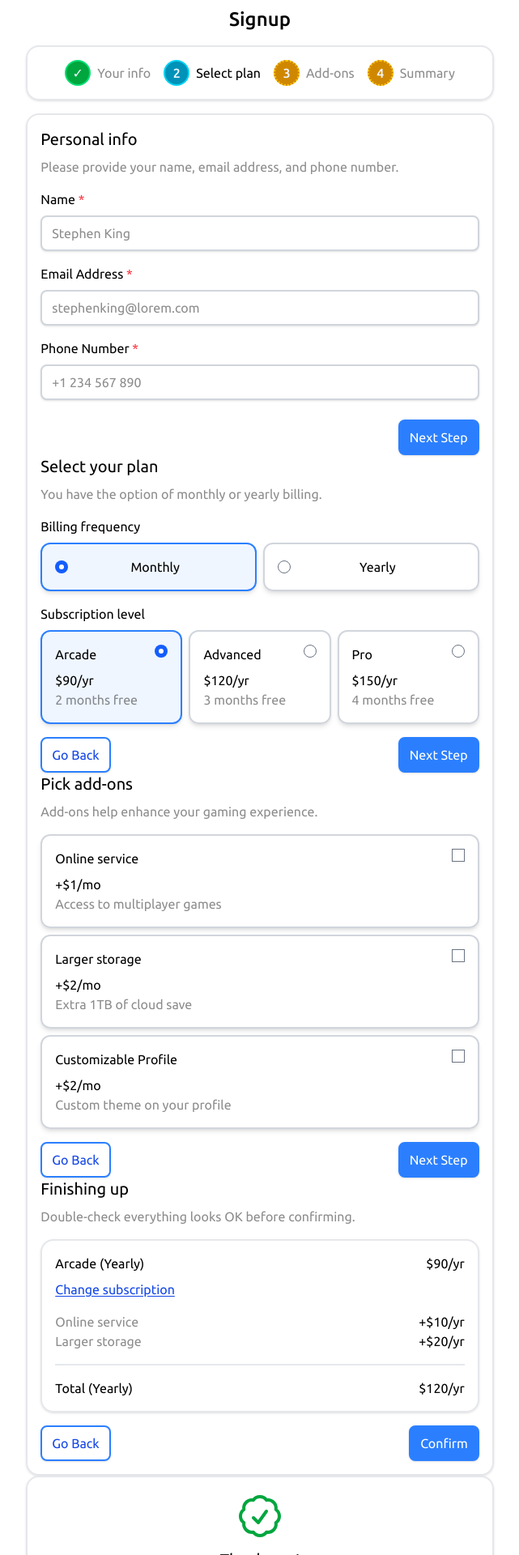
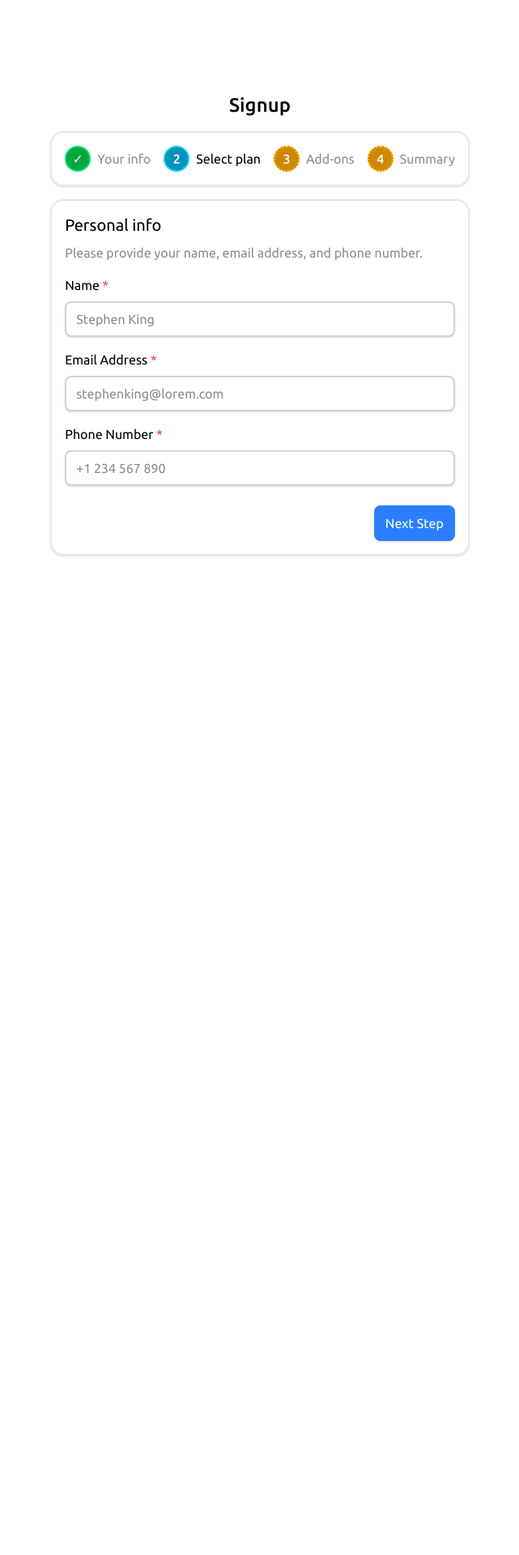
Before and after one commit to TheInitZero/react-multi-step-form, a React (Vite) app: page / in a window 1280 px wide. Shown: the top 1920 px of the page at 81% size, without its empty margins (319-960 px from the left). After the commit the page ends 800 px from the top, so only its background shows below. Built offline with nearby package versions, Linux system fonts and the light colour scheme.

Commit message:
feat: connect ConfirmationMessage and SignupForm to state

```diff
--- a/src/app.tsx
+++ b/src/app.tsx
@@ -14,8 +14,12 @@ import type { SubscriptionOptionProps } from './features/signup-form/select-plan
 import SubscriptionOption from './features/signup-form/select-plan/subscription-option';
 import type { AddOnsOptionProps } from './features/signup-form/add-ons/add-ons-option';
 import AddOnsOption from './features/signup-form/add-ons/add-ons-option';
+import { useMachine } from '@xstate/react';
+import { formProgressMachine } from './features/state/form-progress-state';
 
 export default function App() {
+  const [snapshot, send] = useMachine(formProgressMachine);
+
   const progressStepConfigs: ProgressStepProps[] = [
     { title: 'Your info', status: { kind: 'Completed', description: 'Completed' } },
     { title: 'Select plan', status: { kind: 'Started', description: 'Started' } },
@@ -159,7 +163,11 @@ export default function App() {
       </SignupProgress>
 
       <main>
+        {snapshot.hasTag('confirmation') ? (
+          <ConfirmationMessage />
+        ) : (
           <SignupForm>
+            {snapshot.hasTag('yourInfo') && (
               <YourInfo
                 inputs={
                   <>
@@ -171,13 +179,19 @@ export default function App() {
                 }
                 footer={
                   <div className="flex items-center justify-end">
-                <button type="button" className="btn-primary">
+                    <button
+                      type="button"
+                      className="btn-primary"
+                      onClick={() => send({ type: 'YOUR_INFO.NEXT', isInfoValid: true })}
+                    >
                       Next Step
                     </button>
                   </div>
                 }
               />
+            )}
 
+            {snapshot.hasTag('selectPlan') && (
               <SelectPlan
                 billingOptions={
                   <>
@@ -197,16 +211,26 @@ export default function App() {
                 }
                 footer={
                   <div className="flex items-center justify-between">
-                <button type="button" className="btn-ghost">
+                    <button
+                      type="button"
+                      className="btn-ghost"
+                      onClick={() => send({ type: 'SELECT_PLAN.BACK' })}
+                    >
                       Go Back
                     </button>
-                <button type="button" className="btn-primary">
+                    <button
+                      type="button"
+                      className="btn-primary"
+                      onClick={() => send({ type: 'SELECT_PLAN.NEXT' })}
+                    >
                       Next Step
                     </button>
                   </div>
                 }
               />
+            )}
 
+            {snapshot.hasTag('addOns') && (
               <AddOns
                 options={
                   <>
@@ -218,37 +242,55 @@ export default function App() {
                 }
                 footer={
                   <div className="flex items-center justify-between">
-                <button type="button" className="btn-ghost">
+                    <button
+                      type="button"
+                      className="btn-ghost"
+                      onClick={() => send({ type: 'ADD_ONS.BACK' })}
+                    >
                       Go Back
                     </button>
-                <button type="button" className="btn-primary">
+                    <button
+                      type="button"
+                      className="btn-primary"
+                      onClick={() => send({ type: 'ADD_ONS.NEXT' })}
+                    >
                       Next Step
                     </button>
                   </div>
                 }
               />
+            )}
 
+            {snapshot.hasTag('summary') && (
               <Summary
                 subscription={{ name: 'Arcade', billingPeriod: 'Yearly', price: 90 }}
                 addOns={[
                   { name: 'Online service', price: 10 },
                   { name: 'Larger storage', price: 20 },
                 ]}
-            onSubscriptionChange={() => {}}
+                onSubscriptionChange={() => send({ type: 'SUMMARY.CHANGE_SUBSCRIPTION' })}
                 footer={
                   <div className="flex items-center justify-between">
-                <button type="button" className="btn-ghost">
+                    <button
+                      type="button"
+                      className="btn-ghost"
+                      onClick={() => send({ type: 'SUMMARY.BACK' })}
+                    >
                       Go Back
                     </button>
-                <button type="submit" className="btn-primary">
+                    <button
+                      type="submit"
+                      className="btn-primary"
+                      onClick={() => send({ type: 'SUMMARY.NEXT' })}
+                    >
                       Confirm
                     </button>
                   </div>
                 }
               />
+            )}
           </SignupForm>
-
-        <ConfirmationMessage />
+        )}
       </main>
     </div>
   );
--- a/src/features/signup-form/signup-form.tsx
+++ b/src/features/signup-form/signup-form.tsx
@@ -5,5 +5,12 @@ type Props = {
 };
 
 export default function SignupForm({ children }: Props) {
-  return <form className="rounded-2xl border-2 border-gray-200 p-4 shadow-sm">{children}</form>;
+  return (
+    <form
+      className="rounded-2xl border-2 border-gray-200 p-4 shadow-sm"
+      onSubmit={(e) => e.preventDefault()}
+    >
+      {children}
+    </form>
+  );
 }
--- a/src/features/state/form-progress-state.ts
+++ b/src/features/state/form-progress-state.ts
@@ -55,6 +55,8 @@ export const formProgressMachine = setup({
 
   states: {
     yourInfo: {
+      tags: ['yourInfo'],
+
       on: {
         'YOUR_INFO.NEXT': {
           target: 'selectPlan',
@@ -69,6 +71,8 @@ export const formProgressMachine = setup({
     },
 
     selectPlan: {
+      tags: ['selectPlan'],
+
       on: {
         'SELECT_PLAN.BACK': {
           target: 'yourInfo',
@@ -87,6 +91,8 @@ export const formProgressMachine = setup({
     },
 
     addOns: {
+      tags: ['addOns'],
+
       on: {
         'ADD_ONS.BACK': {
           target: 'selectPlan',
@@ -105,6 +111,8 @@ export const formProgressMachine = setup({
     },
 
     summary: {
+      tags: ['summary'],
+
       on: {
         'SUMMARY.CHANGE_SUBSCRIPTION': {
           target: 'selectPlan',
@@ -126,6 +134,6 @@ export const formProgressMachine = setup({
       },
     },
 
-    confirmation: { type: 'final' },
+    confirmation: { tags: ['confirmation'], type: 'final' },
   },
 });
```
Lines whose indentation alone changed are shown as unchanged.
